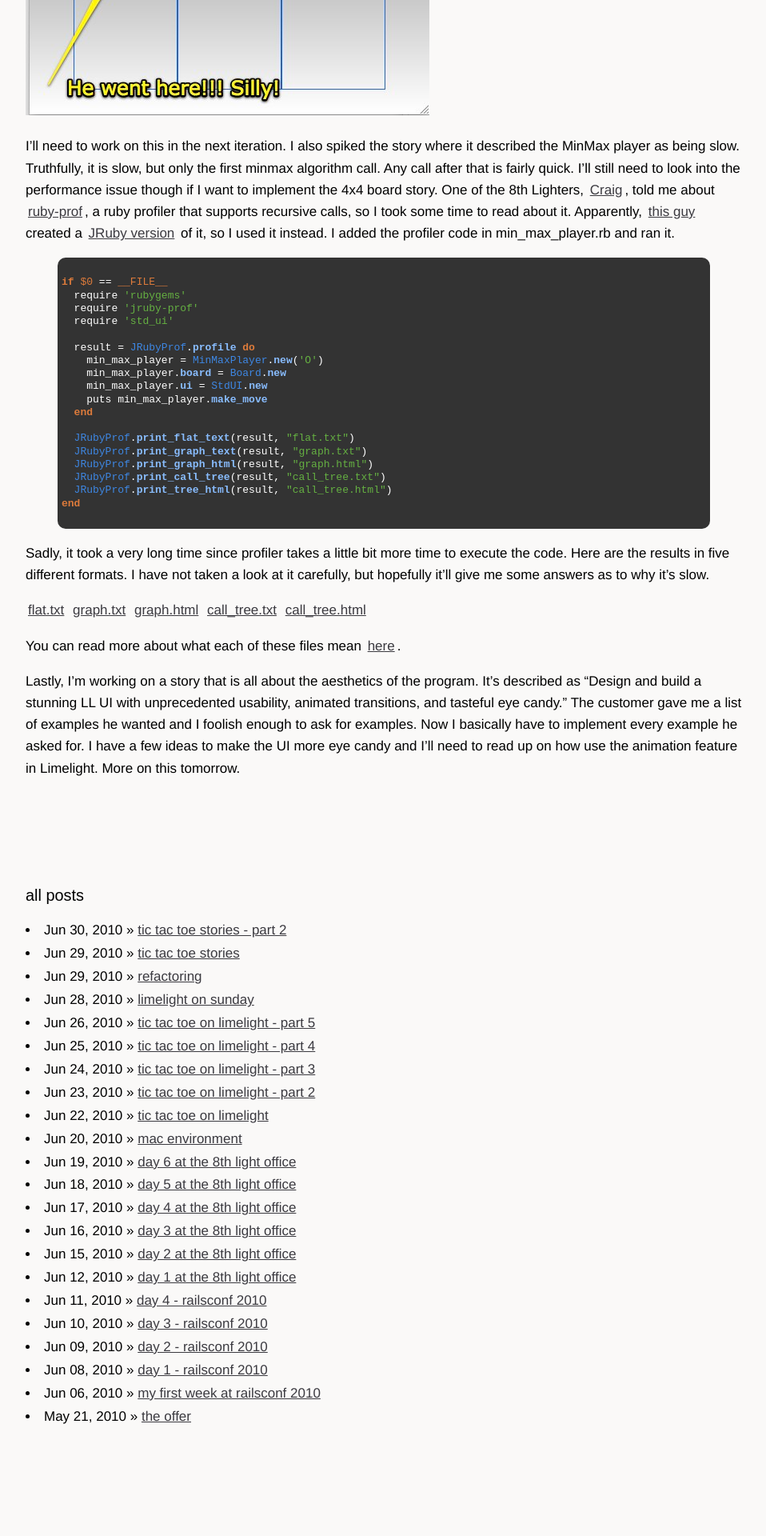
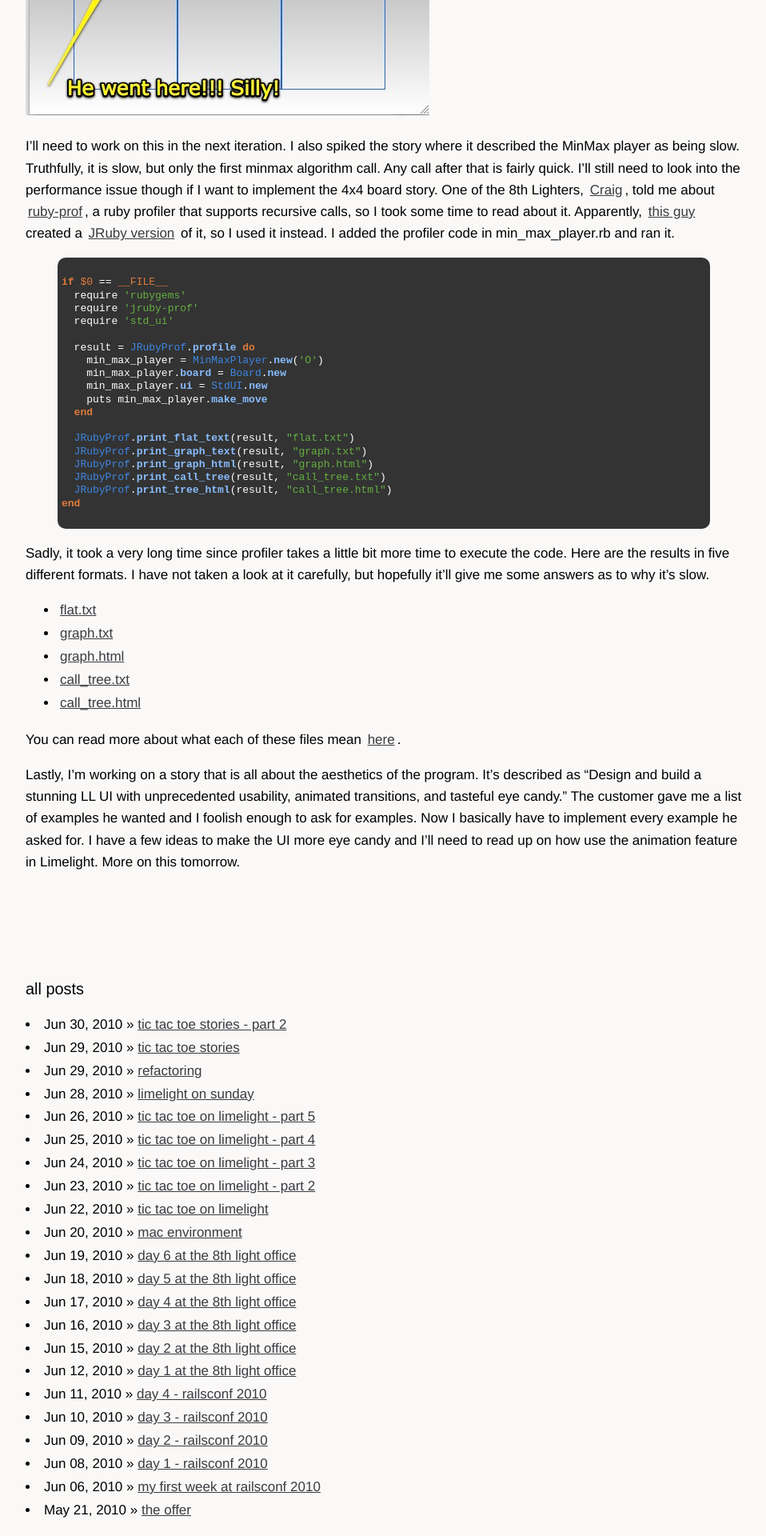
Before and after one commit to sl4m/skim.cc, a Jekyll site: the page built from _posts/2010-06-30-tic-tac-toe-stories-part-2.markdown, in a window 1280 px wide. Shown: the part 1500-3420 px from the top of the page at 80% size, without its empty margins (160-1118 px from the left). Built offline with Jekyll 4.4.1, drawn with Linux system fonts in a browser that asks for light colours; comment, search, counter and statistics services are not loaded; before the commit the page ends 3302 px from its top, so only the background shows below that.

```diff
--- a/_posts/2010-06-30-tic-tac-toe-stories-part-2.markdown
+++ b/_posts/2010-06-30-tic-tac-toe-stories-part-2.markdown
@@ -50,11 +50,11 @@ end
 
 Sadly, it took a very long time since profiler takes a little bit more time to execute the code.  Here are the results in five different formats.  I have not taken a look at it carefully, but hopefully it'll give me some answers as to why it's slow.
 
-[flat.txt](/files/flat.txt)
-[graph.txt](/files/graph.txt)
-[graph.html](/files/graph.html)
-[call_tree.txt](/files/call_tree.txt)
-[call_tree.html](/files/call_tree.html)
+* [flat.txt](/files/flat.txt)
+* [graph.txt](/files/graph.txt)
+* [graph.html](/files/graph.html)
+* [call_tree.txt](/files/call_tree.txt)
+* [call_tree.html](/files/call_tree.html)
 
 You can read more about what each of these files mean [here](http://danlucraft.com/blog/2010/03/jruby-prof/).
 
```
